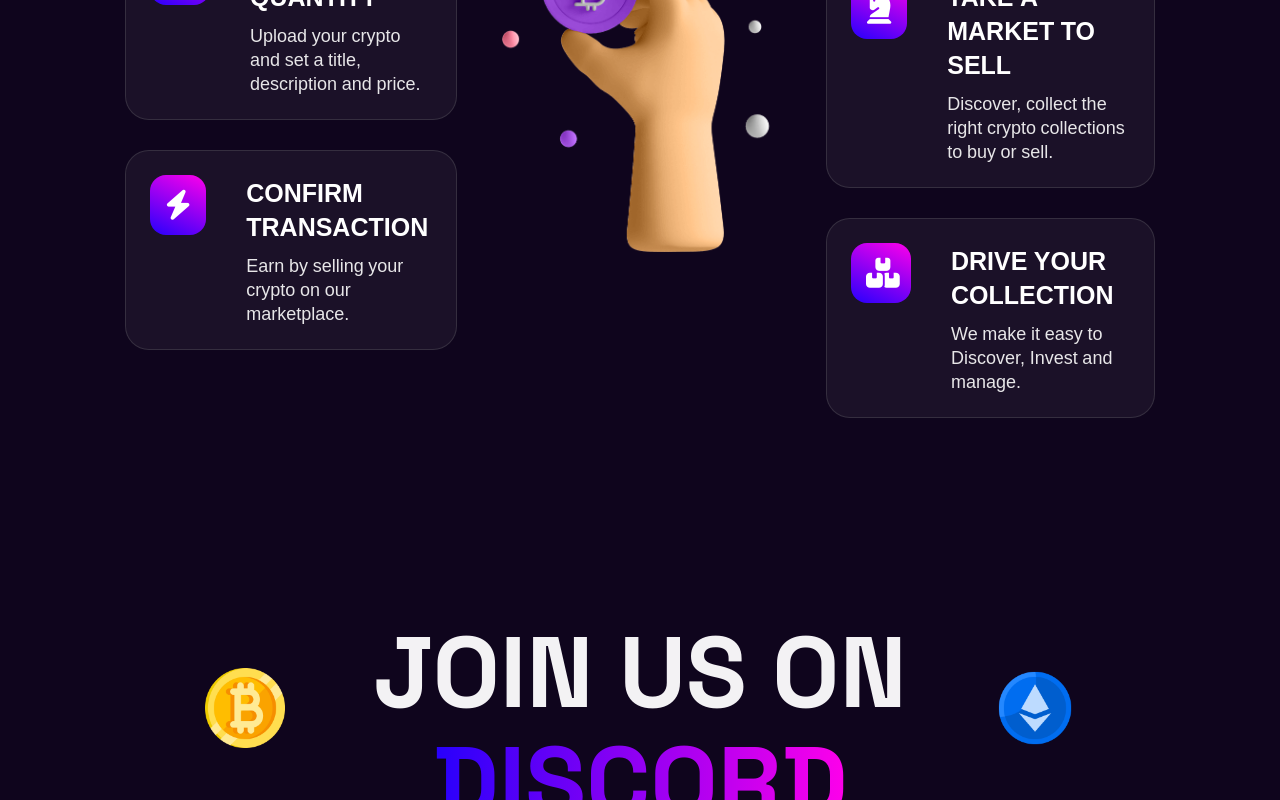
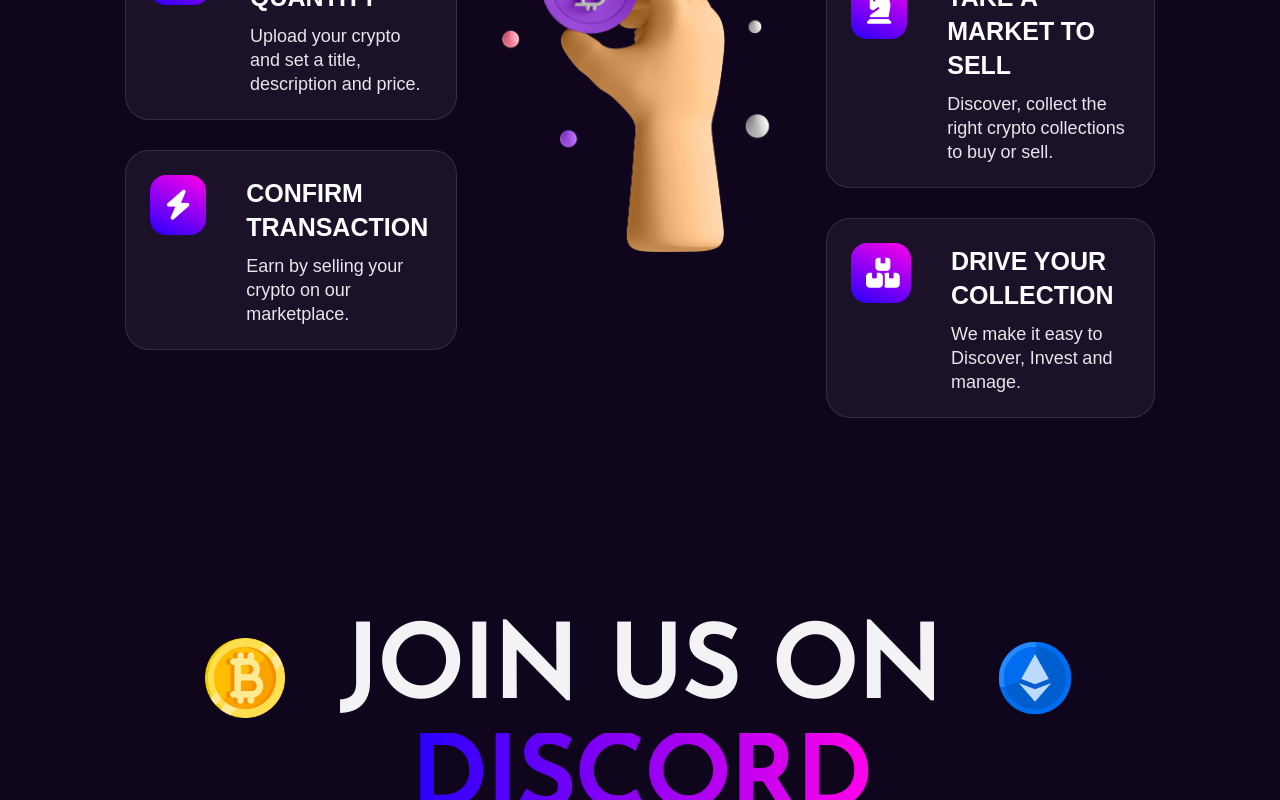
Before and after one commit to hahahamid/Coin-Search-CryptoApp, a React (Create React App) app: page / in a window 1280 px wide. Shown: the part 2000-2800 px from the top of the page. Built offline with nearby package versions, Linux system fonts and the light colour scheme; no server answers.

Commit message:
Update Footer and Animations

```diff
--- a/src/components/Join.jsx
+++ b/src/components/Join.jsx
@@ -11,7 +11,7 @@ function Join() {
             <img alt="coin_img" className="join-content__eth" src={Eth} />
             <div className="join-content__text">
               <h2>
-                join us on <br /> <span>discord</span>
+                join us on <span>discord</span>
               </h2>
               <p>Keep an eye on all your crypto at one place.</p>
               <a rel="noreferrer" target="_blank" href="https://discord.com/">
```
Also changed, not shown: src/dist/styles.css.
